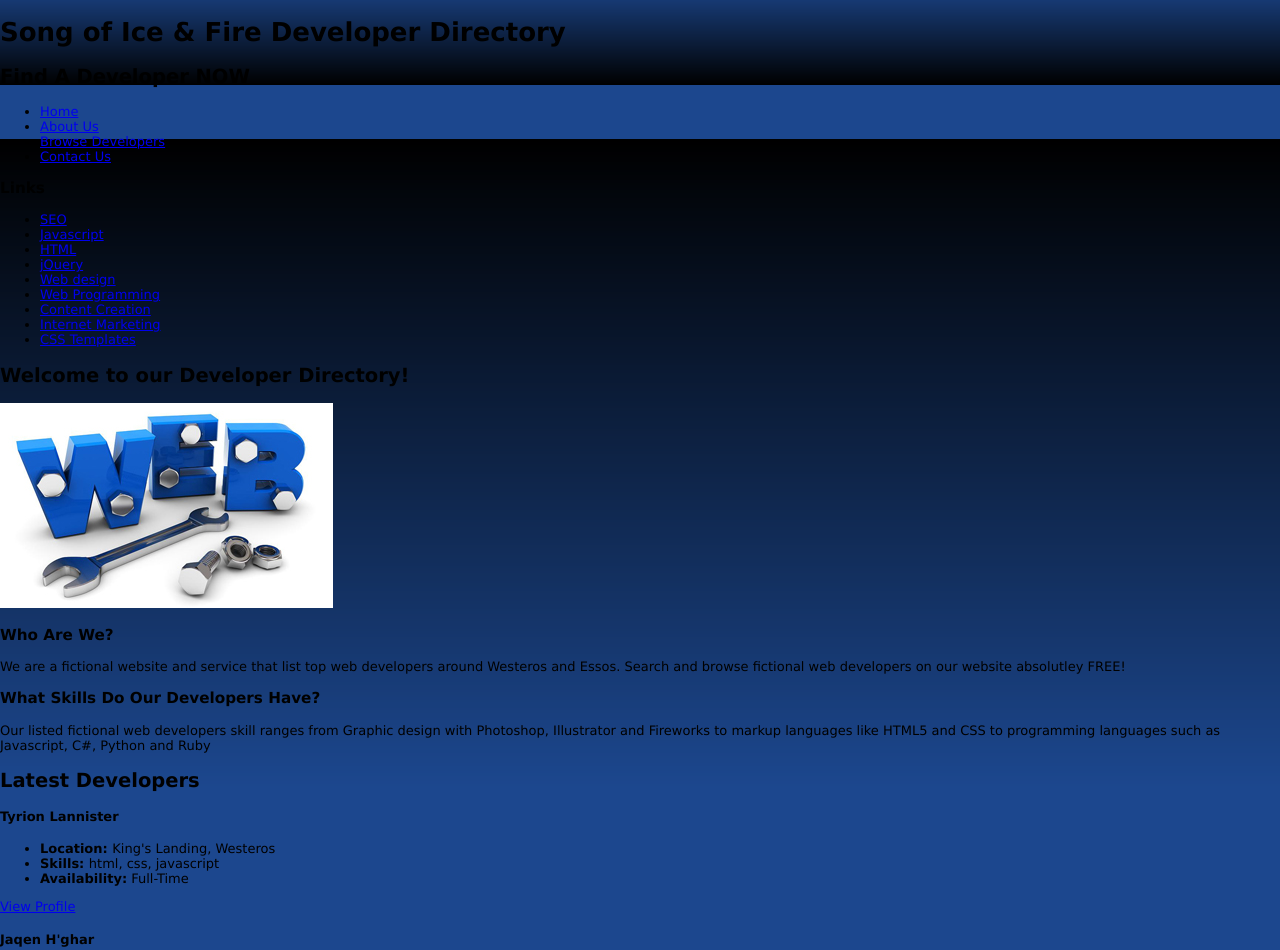
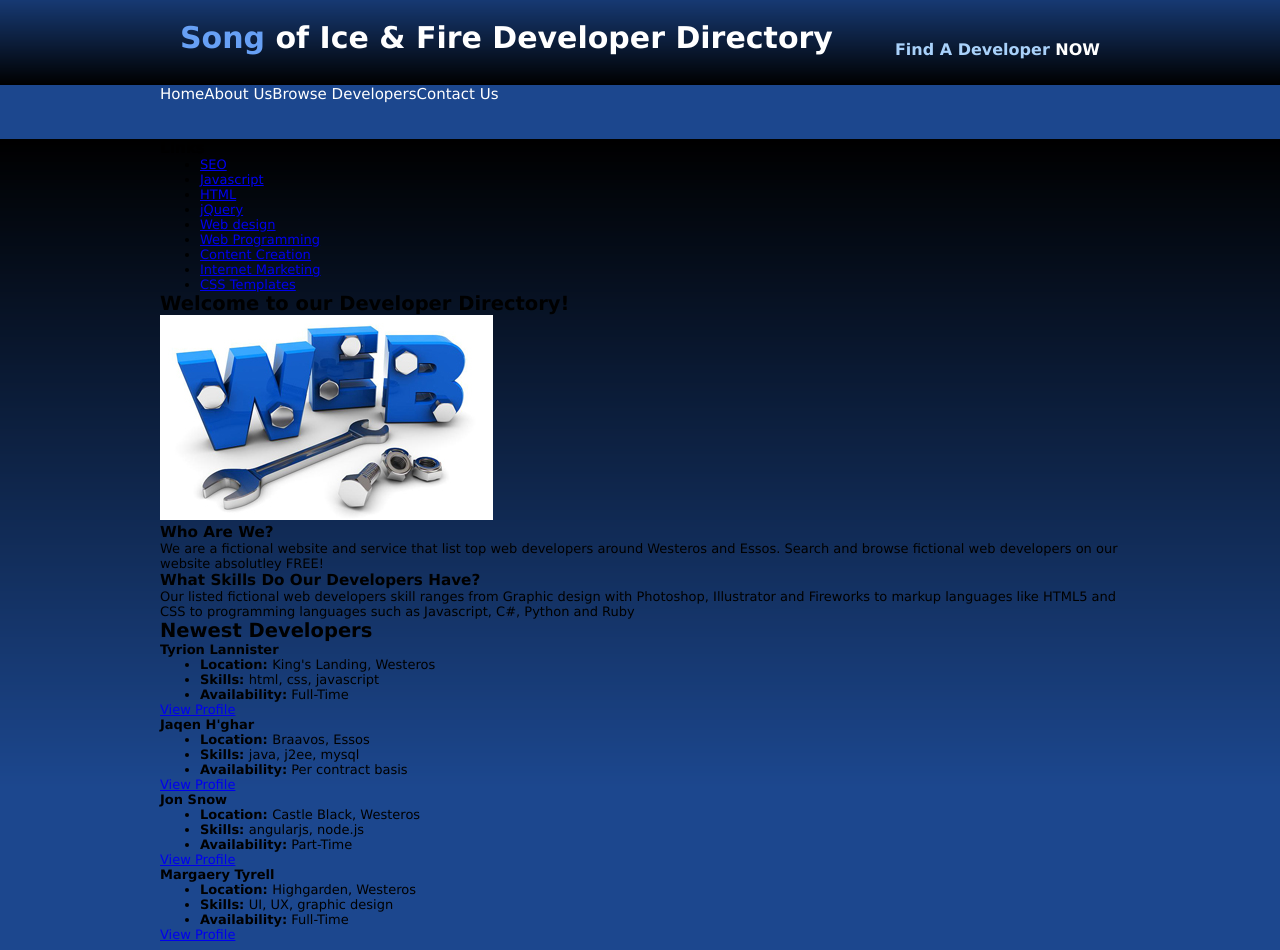
Before and after one commit to jimxshaw/samples-html5, a plain HTML site: page dev-directory/home-page/index.html in a window 1280 px wide. Shown: the top 950 px of the page. Drawn offline with Linux system fonts and the light colour scheme.

Commit message:
home page css pt 1

```diff
--- a/dev-directory/home-page/css/style.css
+++ b/dev-directory/home-page/css/style.css
@@ -1,3 +1,8 @@
+* {
+  margin: 0 auto 0 auto;
+  text-align: left;
+}
+
 body {
   margin: 0;
   padding: 0;
@@ -9,3 +14,63 @@ body {
   background-image: url(../img/background.png);
   background-repeat: repeat-x;
 }
+
+#container {
+  width: 960px;
+}
+
+#header {
+  width: 960px;
+  height: 85px;
+}
+
+#header h1 {
+  float: left;
+  color: #ffffff;
+  font-size: 30px;
+  padding: 20px 0 0 20px;
+}
+
+#header h2 {
+  float: right;
+  color: #a9d1fa;
+  padding: 40px 20px 0 0;
+  font-size: 16px;
+}
+
+#header h1 span.blue-text {
+  color: #67A0F5;
+}
+
+#header h2 span.white-text {
+  color: #ffffff;
+}
+
+#menu {
+  display: block;
+  float: left;
+  clear: both;
+  width: 960px;
+  height: 54px;
+}
+
+#menu ul {
+  list-style: none;
+  padding: 0;
+  margin-left: auto;
+  width: 960px;
+}
+
+#menu li {
+  list-style: none;
+  padding: 0;
+  display: inline;
+}
+
+#menu li a {
+  float: left;
+  color: #ffffff;
+  text-decoration: none;
+  text-align: center;
+  font-size: 15px;
+}
--- a/dev-directory/home-page/index.html
+++ b/dev-directory/home-page/index.html
@@ -11,7 +11,7 @@
         <h2>Find A Developer <span class="white-text">NOW</span></h2>
       </div><!--header div-->
 
-      <div id="meanu">
+      <div id="menu">
         <ul>
             <li class="menuitem"><a href="index.html">Home</a></li>
             <li class="menuitem"><a href="about.html">About Us</a></li>
@@ -45,7 +45,7 @@
         </div><!--content div-->
 
         <div id="content">
-          <h2>Latest Developers</h2>
+          <h2>Newest Developers</h2>
           <div class="developer">
             <h4>Tyrion Lannister</h4>
             <ul>
```
